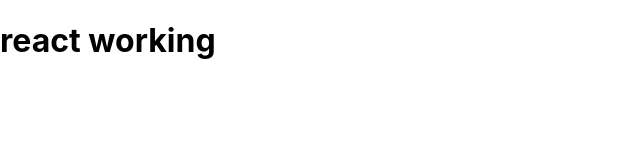
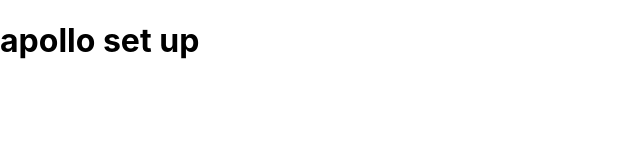
Before and after one commit to nainarazz/graphql-project, a React (Create React App) app in the folder client/: page / in a window 1280 px wide. Shown: the top 160 px of the page, without its empty margins (0-640 px from the left). Built offline with nearby package versions, Linux system fonts and the light colour scheme.

Commit message:
removed eslint; set up apollo

```diff
--- a/client/src/App.js
+++ b/client/src/App.js
@@ -1,14 +1,19 @@
-import React, { Component } from 'react';
+import React from 'react';
 import './App.css';
+import ApolloClient from 'apollo-boost';
+import { ApolloProvider } from 'react-apollo';
 
-class App extends Component {
-  render() {
-    return (
-      <div className="">
-        <h1>react working</h1>
-      </div>
-    );
-  }
-}
+// the uri here should not be hardcoded, but simplicity, it is hardcoded here.
+const client = new ApolloClient({
+  uri: 'http://localhost:4000/graphql',
+});
+
+const App = () => (
+  <ApolloProvider client={client}>
+    <div className="">
+      <h1>apollo set up</h1>
+    </div>
+  </ApolloProvider>
+);
 
 export default App;
```
Also changed, not shown: client/package.json (+4 -8 lines), client/.eslintrc.js (deleted), 1 other file (tests, documents, lock files or other folders).
